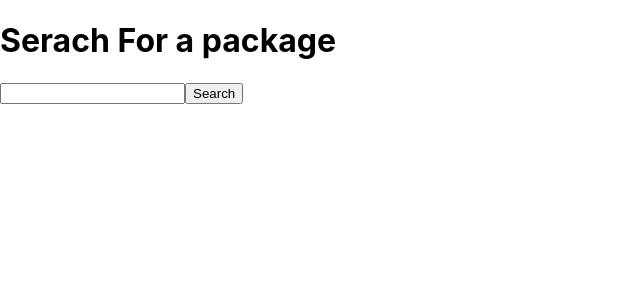
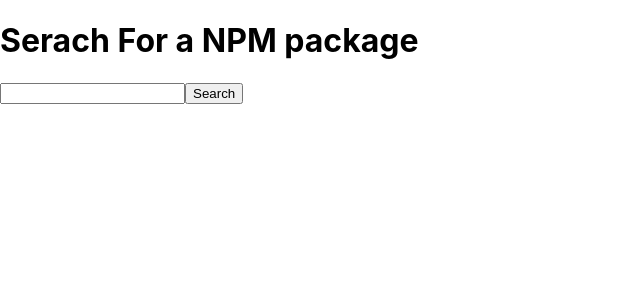
Before and after one commit to CamHaoHa/myLearning-react-typescript, a React (Create React App) app: page / in a window 1280 px wide. Shown: the top 300 px of the page, without its empty margins (0-640 px from the left). Built offline with nearby package versions, Linux system fonts and the light colour scheme.

Commit message:
finishing

```diff
--- a/src/components/App.tsx
+++ b/src/components/App.tsx
@@ -6,7 +6,7 @@ import RepositoriesList from './RepositoriesList'
 const App = () => {
   return <Provider store = {store}>
   <div>
-  <h1> Serach For a package</h1>
+  <h1> Serach For a NPM package</h1>
   <RepositoriesList />
   </div>
   </Provider>
--- a/src/components/RepositoriesList.tsx
+++ b/src/components/RepositoriesList.tsx
@@ -1,10 +1,13 @@
 import{useState} from 'react'
 import { useActions } from '../hooks/useAction'
+import { useTypedSelector } from '../hooks/useTypeSelector'
 type Props = {}
 
 const RepositoriesList:React.FC = () => {
   const [term, setTerm] = useState('')
   const {searchRepositores} = useActions()
+  const {data, error, loading}= useTypedSelector((state) =>state.repositories)
+
 
   const onSubmit = (e:React.FormEvent<HTMLFormElement>) => {
     e.preventDefault();
@@ -19,6 +22,9 @@ const RepositoriesList:React.FC = () => {
         <button
         > Search</button>
       </form>
+      {error && <h3>{error}</h3>}
+      {loading && <h3>Loading...</h3>}
+      {!error && !loading && data .map((name) => <div>{name}</div>)}
     </div>
   )
 }
--- /dev/null
+++ b/src/hooks/useTypeSelector.ts
@@ -0,0 +1,4 @@
+import { useSelector } from "react-redux";
+import { TypedUseSelectorHook } from "react-redux";
+import { RootState } from "../state";
+export const useTypedSelector: TypedUseSelectorHook<RootState> = useSelector
--- a/src/state/index.ts
+++ b/src/state/index.ts
@@ -1,2 +1,3 @@
 export * from './store'
 export * as actionCreators from './action-creators'
+export * from './reducer'
--- a/src/state/reducer/index.ts
+++ b/src/state/reducer/index.ts
@@ -5,3 +5,5 @@ const reducers = combineReducers({
   repositories: reducer
 })
 export default reducers
+
+export type RootState = ReturnType<typeof reducers>
```
